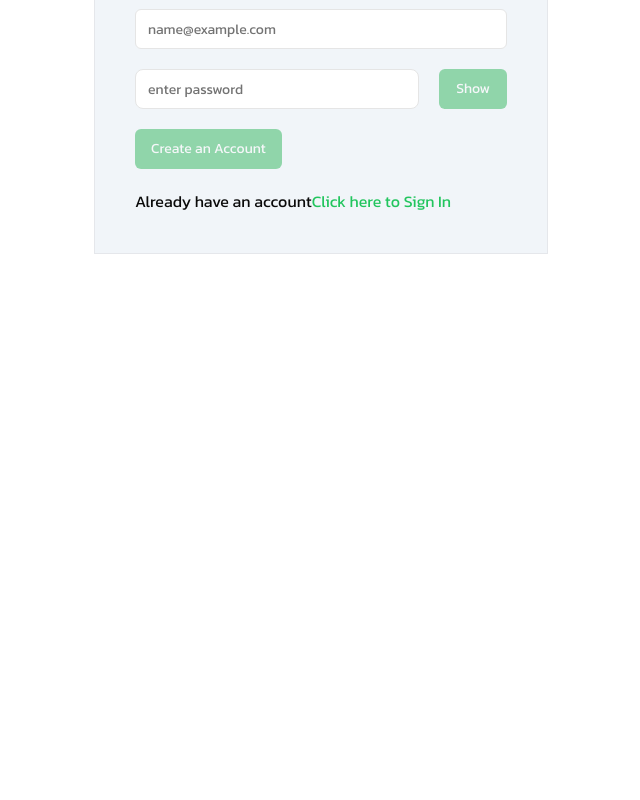
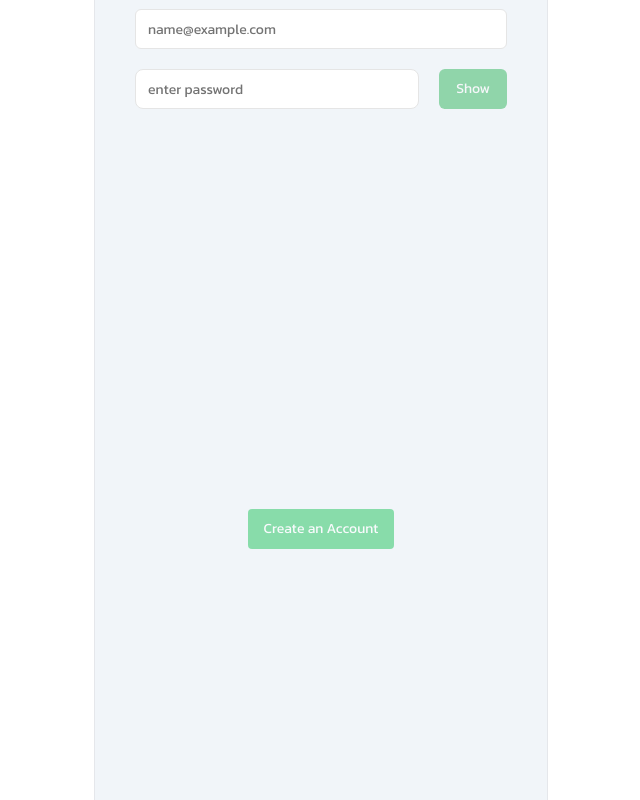
Before and after one commit to mtc-admin-2025/mtc-webapp, a Next.js app: page /create-account in a window 1280 px wide. Shown: the part 460-1260 px from the top of the page, without its empty margins (319-959 px from the left). Before the commit the page ends 800 px from the top, so only its background shows below. Built offline with nearby package versions, Linux system fonts and the light colour scheme.

Commit message:
acccount verification test

```diff
--- a/src/app/(auth)/create-account/page.jsx
+++ b/src/app/(auth)/create-account/page.jsx
@@ -35,7 +35,7 @@ function CreateAccount() {
         const jwt=sessionStorage.getItem('jwt');
         if(jwt)
         {
-            router.push('/')
+            router.push('/sign-in')
         }
     },[router])
     const onCreateAccount=()=>{
@@ -70,11 +70,21 @@ function CreateAccount() {
                 <Input className='h-10 rounded-lg text-gray-950 mr-5'type="password" id="passwordField" placeholder="enter password" onChange={(e) => setPassword(e.target.value)} />
                 <Button className='bg-primary rounded-md w-20'ref={showPasswordBtnRef} onClick={togglePasswordVisibility} disabled={!(password)}>Show</Button></div>
 
-                <Link href={'/account-verification'}><Button onClick={()=>onCreateAccount()}
-                    disabled={!(username||email||password)}
-                >
-                   {loader?<LoaderIcon className='animate-spin'/>:'Create an Account'} </Button></Link>
-
+                <div className="flex justify-center items-center min-h-screen">
+                  <Link href={'/account-verification'}>
+                      <Button
+                          onClick={() => onCreateAccount()}
+                          disabled={!(username || email || password)}
+                          className="px-4 py-2 bg-green-500 text-white rounded hover:bg-green-600 disabled:opacity-50"
+                      >
+                          {loader ? (
+                              <LoaderIcon className="animate-spin" />
+                          ) : (
+                              'Create an Account'
+                          )}
+                      </Button>
+                  </Link>
+              </div>
                 <p>Already have an account
                     <Link href={'/sign-in'} className='text-green-500'>
                           Click here to Sign In
```
